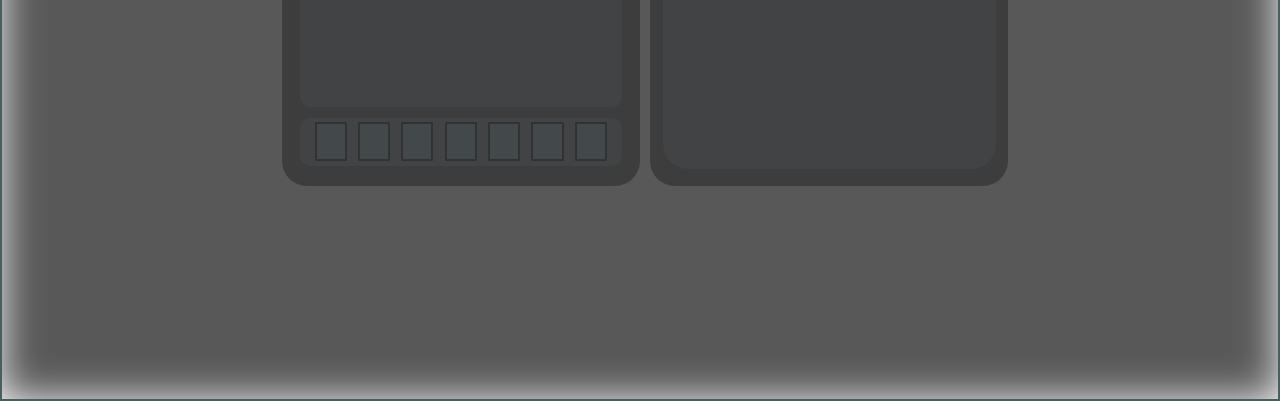
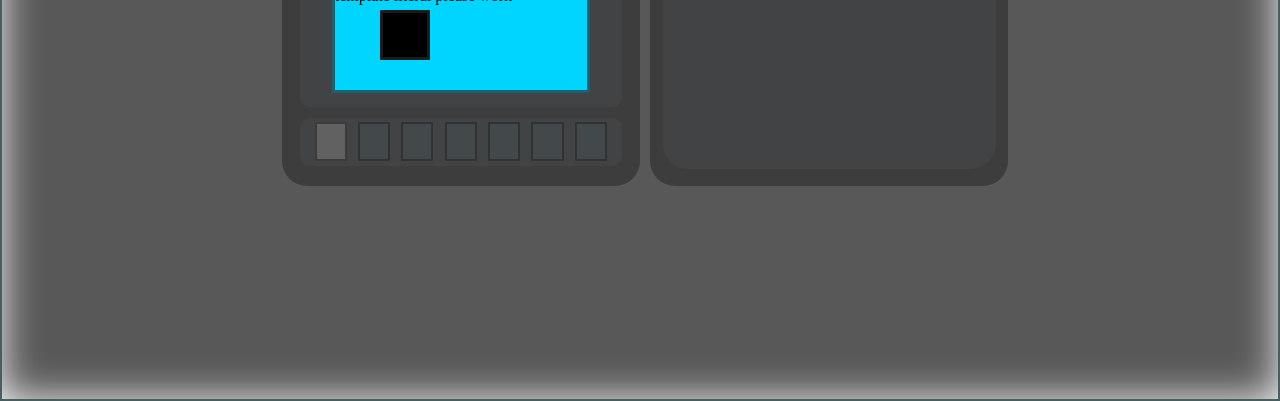
Before and after one commit to TotalUmbrella/home, a plain HTML site: page index.html in a window 1280 px wide. Shown: the part 399-800 px from the top of the page. Drawn offline with Linux system fonts and the light colour scheme; a web font is replaced by a local one.

Commit message:
Worked on content box
Added a template literal for (m1)

designing some gui

```diff
--- a/index.html
+++ b/index.html
@@ -7,9 +7,6 @@
     <title id="abcd"></title>
     <link rel="stylesheet" href="style.css">
 </head>
-<script src="script.js">
-
-</script>
 <body class="body">
     <noscript>  Enable js idiot </noscript>
     <div id="root"
@@ -24,7 +21,7 @@
             </div>
           </div>
           <div class="backing1">
-            <div class="content">
+            <div class="content" id="content">
 
             </div>
             <div class="menubar">
@@ -64,6 +61,9 @@
       </div
     </>
 </body>
+<script src="script.js">
+
+</script>
 <script defer>
     document.getElementById("texta1").value = localStorage.getItem("notes");
     time = new Date().toLocaleTimeString()
--- a/script.js
+++ b/script.js
@@ -1,6 +1,18 @@
 time = 0;
 notes = "";
 currentState = "m1";
+//RUN ON START
+currentState = "m1";
+document.getElementById("m1").style.backgroundColor = "rgba(170, 170, 170, 0.3)";
+document.getElementById("content").innerHTML = `
+    <div class="test2" >
+        template literal
+        please work
+        <div class="test3">
+        </div>
+    </div>
+`
+//RUN ON START END
 //set element with id "texta1" to the value of notes on start
 function main(){
     time = new Date().toLocaleTimeString()
@@ -183,3 +195,4 @@ function handleChange(){
 setInterval(main, 500);
 main();
 onStart();
+m1();
--- a/style.css
+++ b/style.css
@@ -131,6 +131,10 @@
     margin-top: 3%;
     margin-bottom: 1%;
     border-radius: 10px;
+    display: flex;
+    align-items: center;
+    justify-content: center;
+
 }
 
 .testa {
@@ -147,3 +151,24 @@
     border-color: rgba(199, 199, 199, 0.438);
     transition-duration: 0.15s;
 }
+.test2 {
+    height: 80%;
+    width: 80%;
+    background-color: rgb(0, 213, 255);
+    border-style: solid;
+    border-radius: 1px;
+    border-color: rgba(41, 41, 41, 0.669);
+    position: relative;
+}
+
+.test3{
+    height: 50px;
+    width: 50px;
+    background-color: rgb(0, 0, 0);
+    border-style: solid;
+    border-radius: 1px;
+    border-color: rgba(41, 41, 41, 0.669);
+    position: relative;
+    margin: 5px;
+    left: 40px;
+}
```
